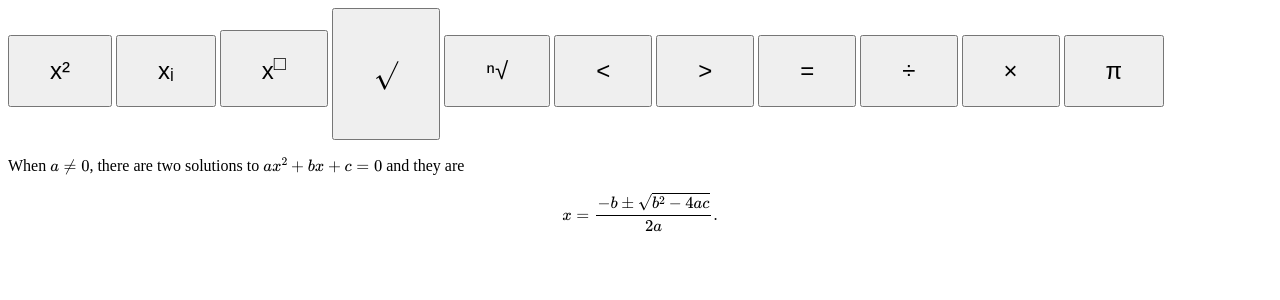
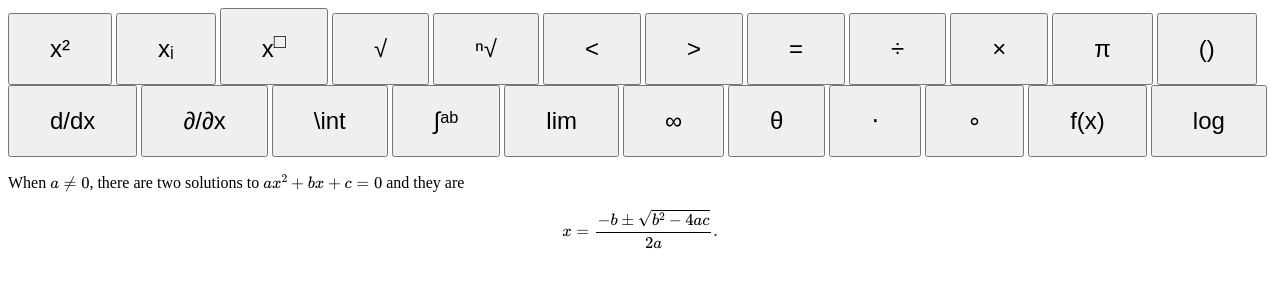
Before and after one commit to mste33/WebWork-Formatter, a Flask app: page / in a window 1280 px wide. Shown: the top 300 px of the page. Run offline with Flask 3, Linux system fonts and the light colour scheme.

Commit message:
Update index.html

```diff
--- a/templates/index.html
+++ b/templates/index.html
@@ -12,14 +12,26 @@
         <button class="pad-button" data-latex="x^2">x²</button>
         <button class="pad-button" data-latex="x_i">xᵢ</button>
         <button class="pad-button" data-latex="x^{□}">x<sup>□</sup></button>
-        <button class="pad-button" data-latex="\sqrt{}">\[\sqrt{}\]</button>
+        <button class="pad-button" data-latex="\sqrt{}">√</button>
         <button class="pad-button" data-latex="\sqrt[n]{}">ⁿ√</button>
         <button class="pad-button" data-latex="<"><</button>
         <button class="pad-button" data-latex=">">></button>
         <button class="pad-button" data-latex="=">=</button>
         <button class="pad-button" data-latex="\div">÷</button>
         <button class="pad-button" data-latex="\times">×</button>
-        <button class="pad-button" data-latex="\pi">π</button
+        <button class="pad-button" data-latex="\pi">π</button>
+        <button class="pad-button" data-latex="\left( \right)">()</button>
+        <button class="pad-button" data-latex="\frac{d}{dx}">d/dx</button>
+        <button class="pad-button" data-latex="\frac{\partial}{\partial x}">∂/∂x</button>
+        <button class="pad-button" data-latex="\int">\int</button>
+        <button class="pad-button" data-latex="\int_{a}^{b}">∫ᵃᵇ</button>
+        <button class="pad-button" data-latex="\lim">lim</button>
+        <button class="pad-button" data-latex="\infty">∞</button>
+        <button class="pad-button" data-latex="\theta">θ</button>
+        <button class="pad-button" data-latex="\cdot">⋅</button>
+        <button class="pad-button" data-latex="(f \circ g)">∘</button>
+        <button class="pad-button" data-latex="f(x)">f(x)</button>
+        <button class="pad-button" data-latex="\log">log</button>
 
 
 
```
